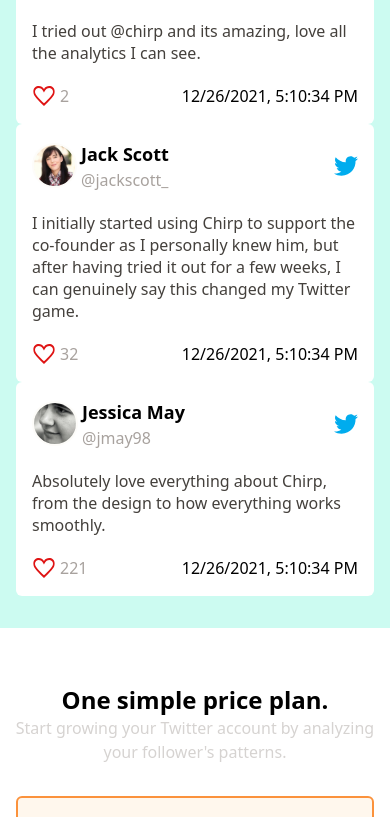
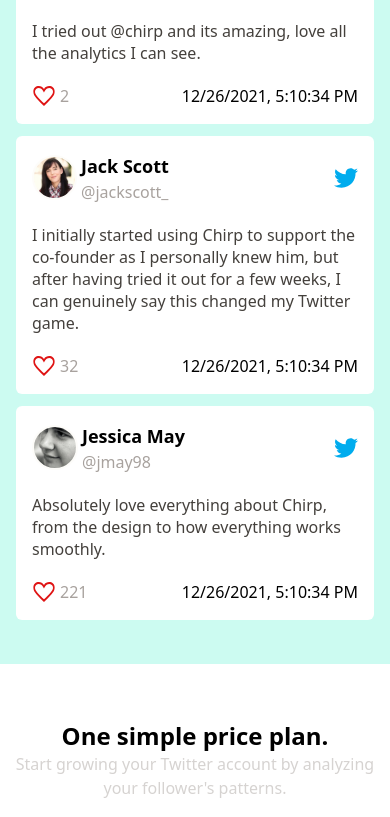
Before and after one commit to t3chcrazy/codewell-challenges, a React (Create React App) app: page /chirp-landing in a window 390 px wide. Shown: the part 2307-3124 px from the top of the page. Built offline with nearby package versions, Linux system fonts and the light colour scheme.

Commit message:
Small margin change

```diff
--- a/src/chirplanding/components/TestimonialCard.js
+++ b/src/chirplanding/components/TestimonialCard.js
@@ -4,7 +4,7 @@
 export default function TestimonialCard({ user, hasAdditionalHeight }) {
     const { likes, createdDate, review, userName, twitterHandle, image } = user
     return (
-        <div className = "rounded-md bg-white p-4 lg:w-[32%] md:w-1/2 flex-shrink-0 w-full lg:mr-0 md:mr-3 mr-0">
+        <div className = "rounded-md bg-white p-4 lg:w-[32%] md:w-1/2 flex-shrink-0 w-full lg:mr-0 md:mr-3 mr-0 md:mb-0 mb-3">
             <div className = "flex flex-row items-center">
                 <img src = {image} alt = "Testimonial avatar" />
                 <div className = "flex-1 ml-1">
--- a/src/devportfolio/nav.js
+++ b/src/devportfolio/nav.js
@@ -1,5 +1,7 @@
 import Menu from './Assets/Hamburger Menu.svg'
 export default function NavMenu() {
+
+    const handleClick = () => window.location.replace("https://www.linkedin.com/in/abhishek-prashant-92b152a9/")
 
     return (
         <nav className = "container flex flex-row justify-between items-center mx-auto py-8">
@@ -10,7 +12,7 @@
                 <li className = "cursor-pointer transition-opacity mx-2 hover:opacity-90">Awards</li>
                 <li className = "cursor-pointer transition-opacity mx-2 hover:opacity-90">About</li>
             </ul>
-            <button className = "bg-yellow-400 px-3 py-2 md:block hidden text-gray-900">Get in touch</button>
+            <button onClick = {handleClick} className = "bg-yellow-400 px-3 py-2 md:block hidden text-gray-900">Get in touch</button>
             <button className = "md:hidden block"><img src = {Menu} alt = "Hamburger Menu" /></button>
         </nav>
     )
```
